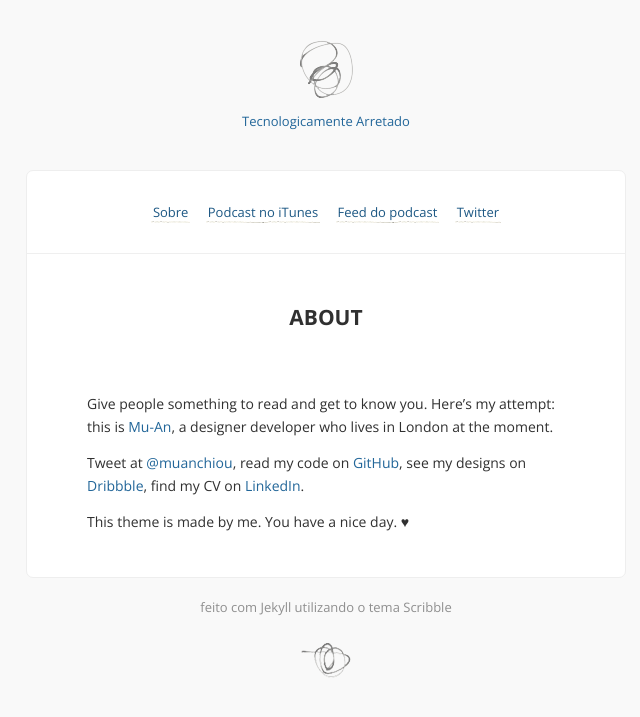
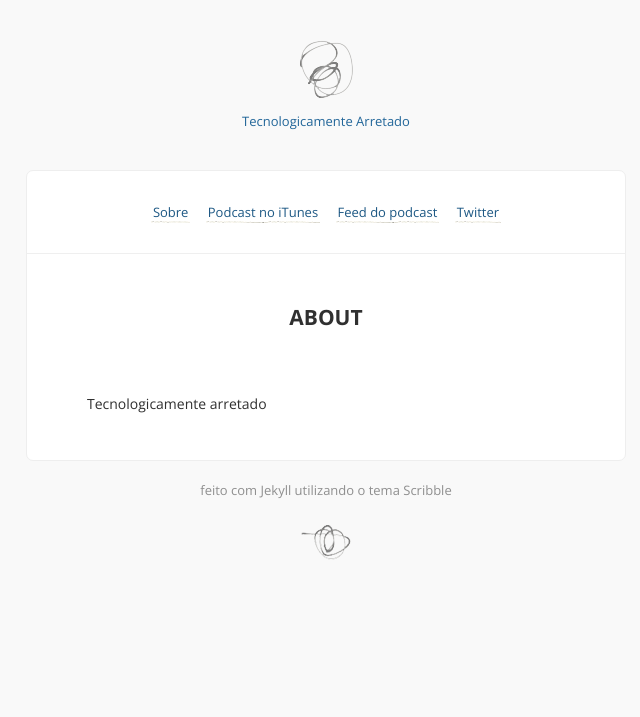
Before and after one commit to tecnologicamentearretado/tecnologicamentearretado.github.io, a Jekyll site: the page built from sobre.md, in a window 1280 px wide. Shown: the top 717 px of the page, without its empty margins (314-954 px from the left). Built offline with Jekyll 4.4.1, drawn with Linux system fonts in a browser that asks for light colours; Markdown is read by kramdown in place of the engine named in the settings; comment, search, counter and statistics services are not loaded.

Commit message:
About vazio

```diff
--- a/sobre.md
+++ b/sobre.md
@@ -3,8 +3,4 @@ layout: page
 title: About
 ---
 
-Give people something to read and get to know you. Here's my attempt: this is [Mu-An](http://muan.co), a designer developer who lives in London at the moment.
-
-Tweet at [@muanchiou](http://twitter.com/muanchiou), read my code on [GitHub](http://github.com/muan), see my designs on [Dribbble](http://dribbble.com/muan), find my CV on [LinkedIn](http://uk.linkedin.com/in/muanchiou).
-
-This theme is made by me. You have a nice day. ♥
+Tecnologicamente arretado
```
